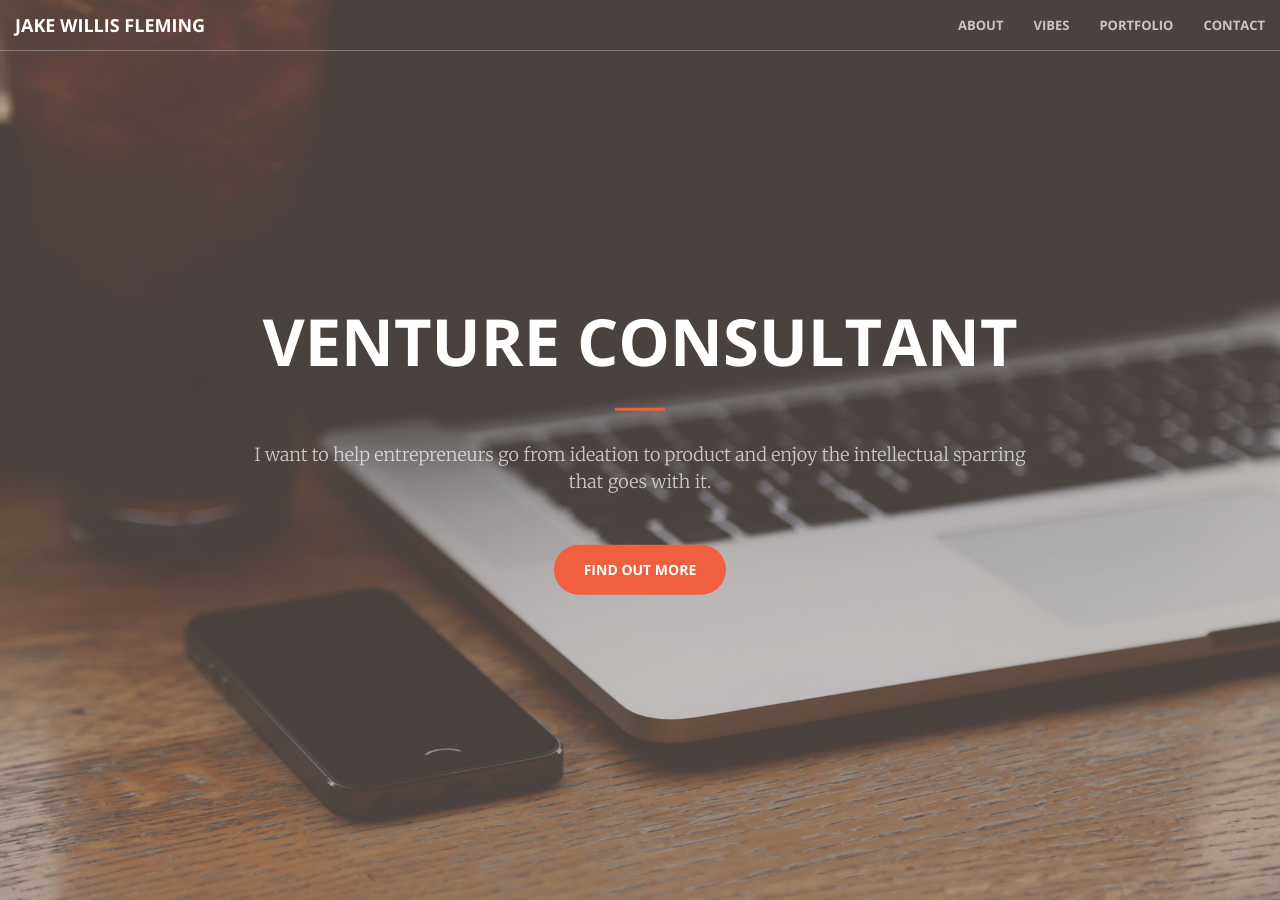
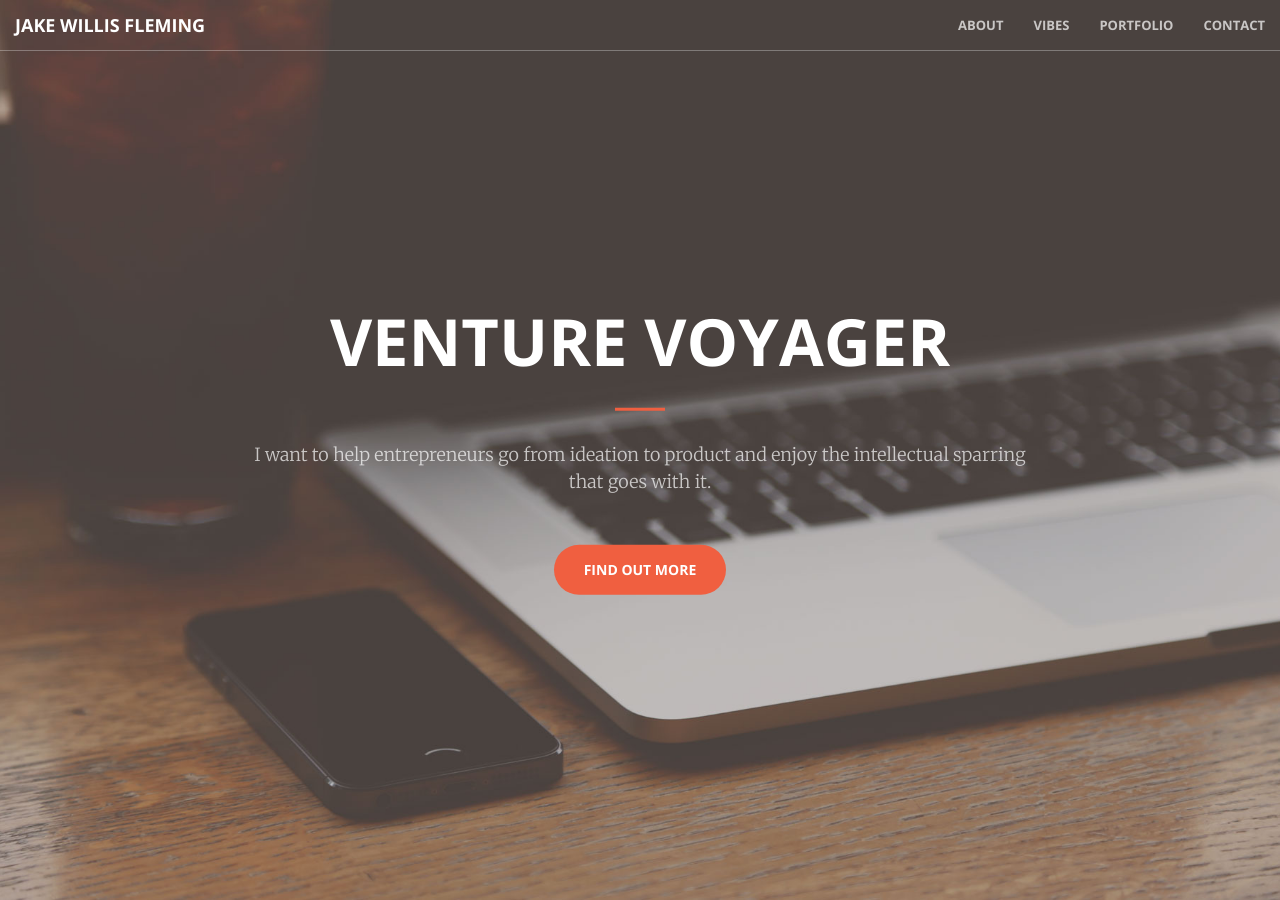
Before and after one commit to JakeyPedz/JakeyPedz.github.io, a Jekyll site: the page built from index.html, in a window 1280 px wide and 900 px high. Built offline with Jekyll 4.4.1, drawn with Linux system fonts in a browser that asks for light colours.

Commit message:
changed to venture voyager

```diff
--- a/_includes/header.html
+++ b/_includes/header.html
@@ -1,7 +1,7 @@
   <header>
     <div class="header-content">
         <div class="header-content-inner">
-            <h1>VENTURE CONSULTANT</h1>
+            <h1>VENTURE VOYAGER</h1>
             <hr>
             <p>I want to help entrepreneurs go from ideation to product and enjoy the intellectual sparring that goes with it.</p>
             <a href="#about" class="btn btn-primary btn-xl page-scroll">Find Out More</a>
```
